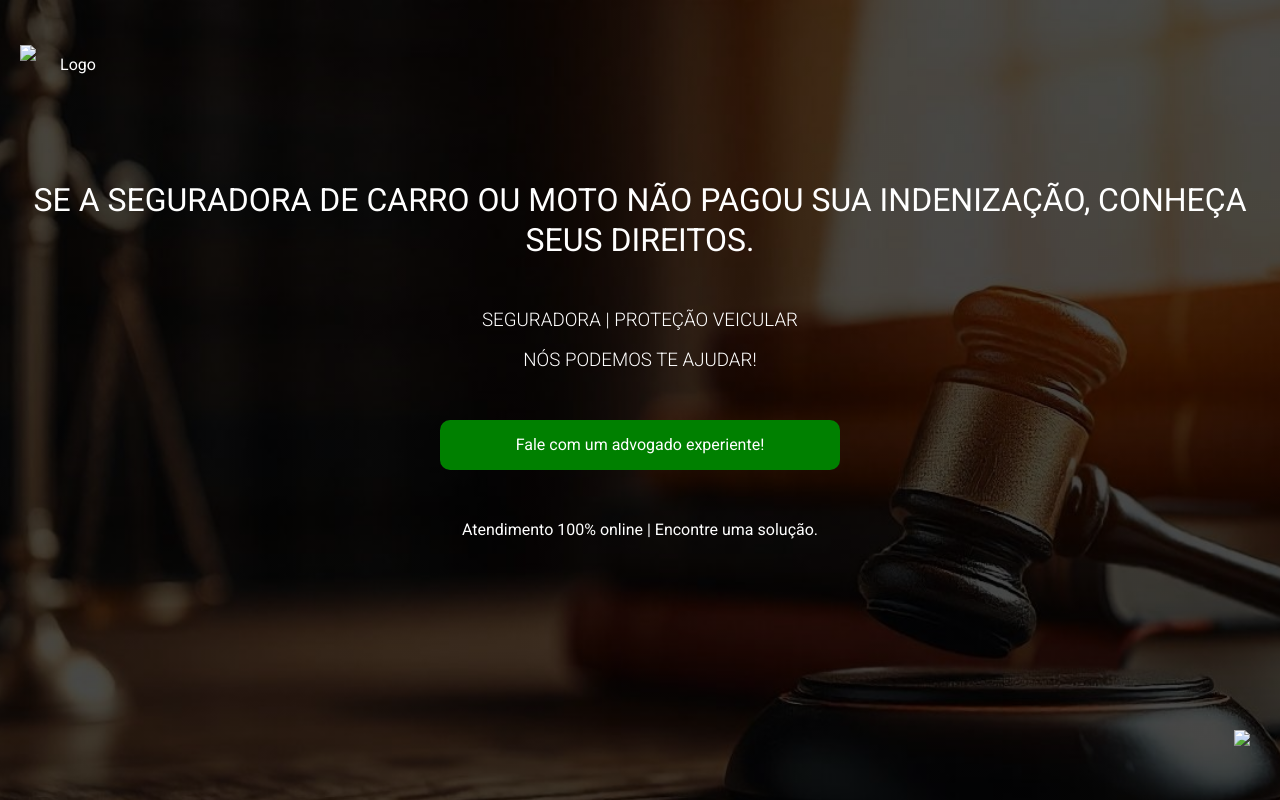
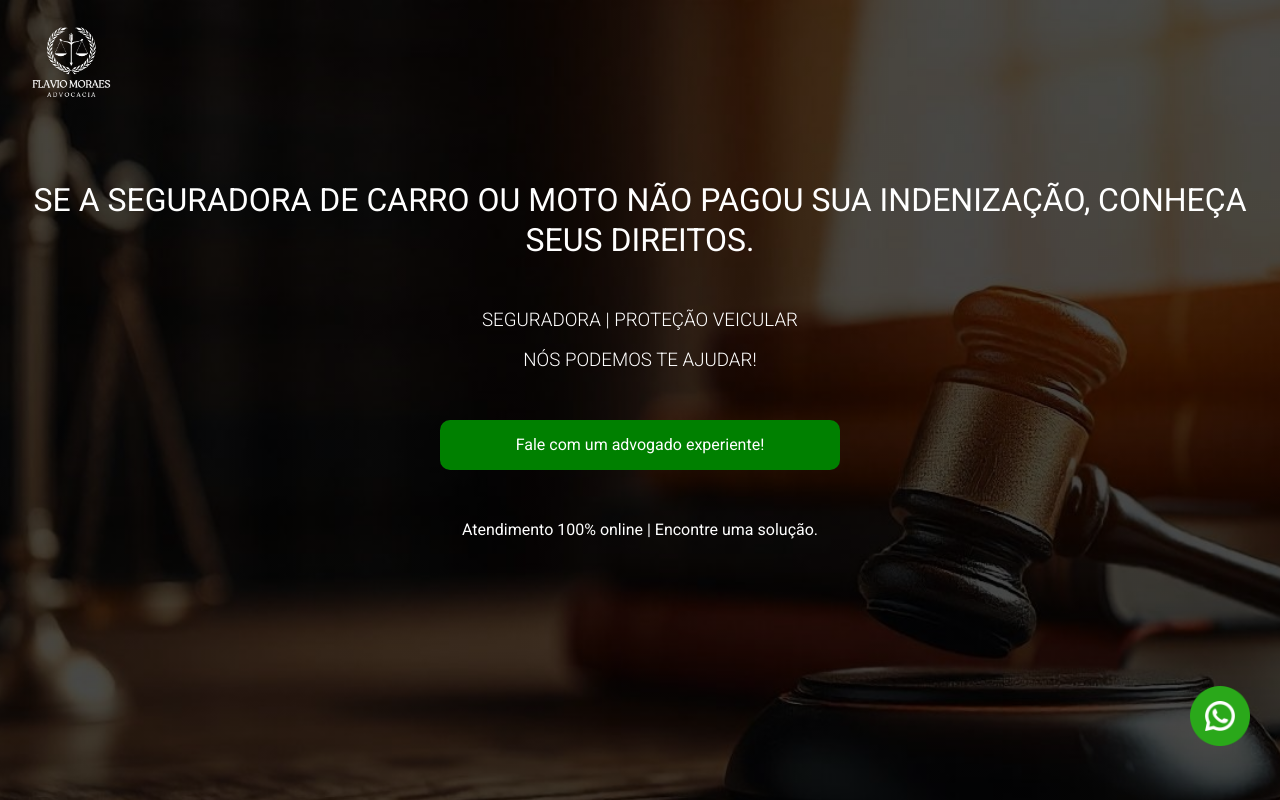
Before and after one commit to Profacez/flavioadvocacia, a plain HTML site: page index.html in a window 1280 px wide. Shown: the top 800 px of the page. Drawn offline with Linux system fonts and the light colour scheme; files whose address does not match are found by name.

Commit message:
Update index.html

```diff
--- a/index.html
+++ b/index.html
@@ -13,7 +13,7 @@
     <nav></nav>
     <div class="title">
         <div class="header">
-            <img src="img/logo.png" class="logo" alt="Logo">
+            <img src="logo.png" class="logo" alt="Logo">
         </div>
         <br>
         <br>
@@ -121,7 +121,7 @@
     <div class="footer">
 
     </div>
-    <a href="https://wa.me/+5511975956613" class="whatsapp"><img src="img/whatsapp.png" width="60px"></a>
+    <a href="https://wa.me/+5511975956613" class="whatsapp"><img src="whatsapp.png" width="60px"></a>
     <script src="app.js"></script>
 </body>
 </html>
```
